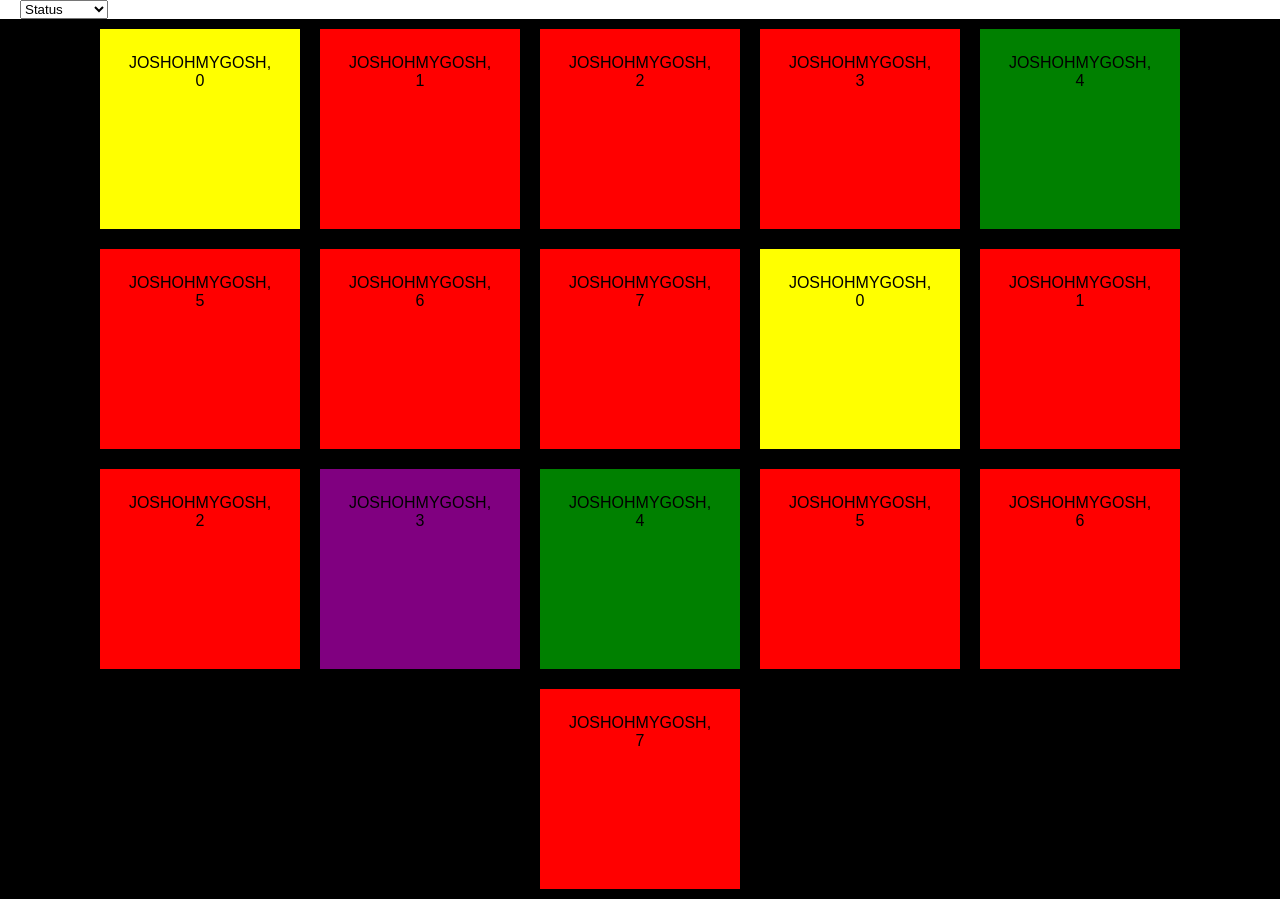
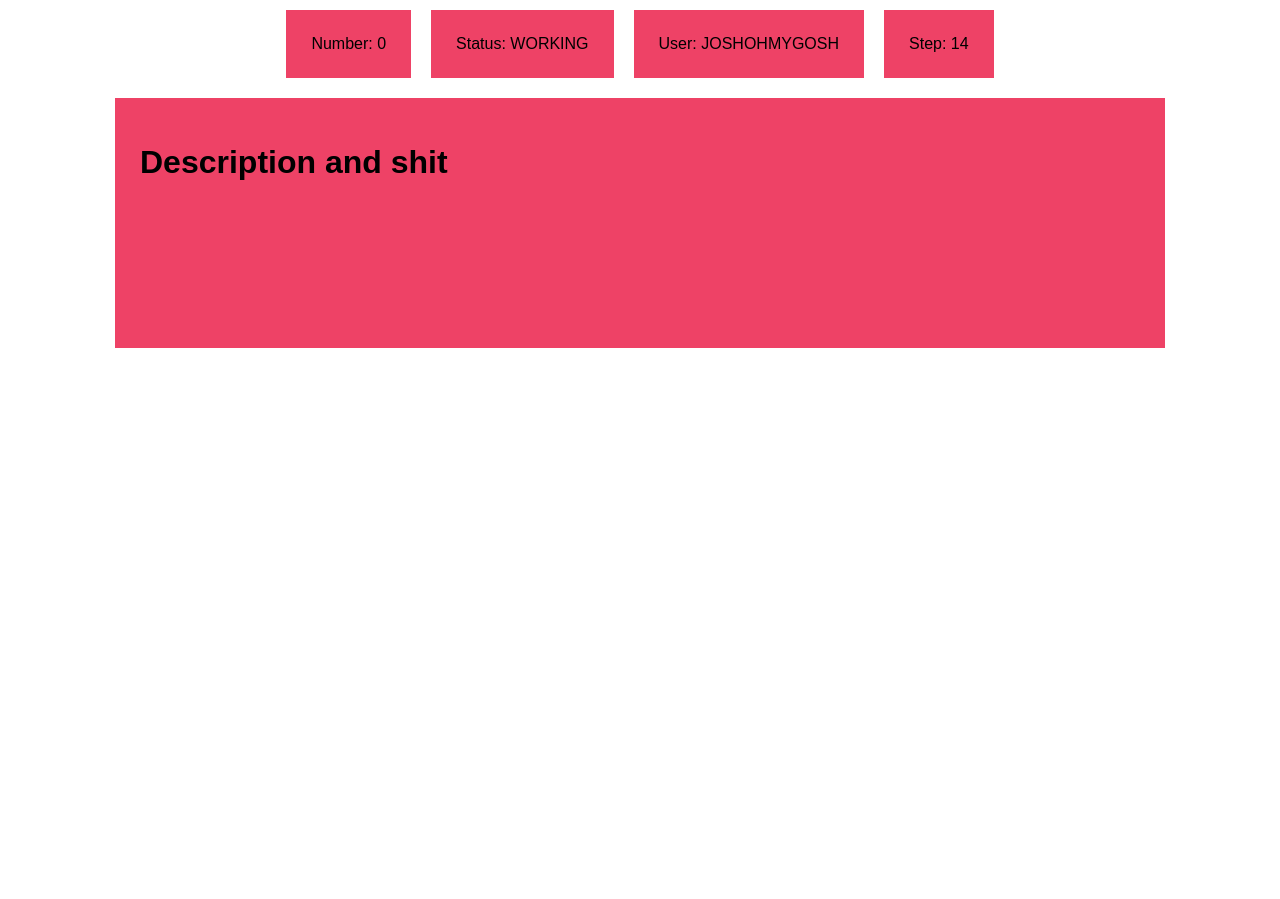
Before and after one commit to GrayTurtle/rocket-workshop, a React (Create React App) app: page / in a window 1280 px wide. After the commit the page ends 800 px from the top, so only its background shows below. Built offline with nearby package versions, Linux system fonts and the light colour scheme.

Commit message:
add userINfo and description

```diff
--- a/src/App.js
+++ b/src/App.js
@@ -3,13 +3,14 @@ import logo from './logo.svg';
 import './App.css';
 import AttendeeBox from './AttendeeBox';
 import GodMode from './GodMode';
+import Attendee from './Attendee';
 
 class App extends Component {
   render() {
 
     return (
       <div className="App">
-        <GodMode/>
+        <Attendee/>
       </div>
     );
   }
--- /dev/null
+++ b/src/Attendee.css
@@ -0,0 +1,55 @@
+
+
+.AttendeeInfo {
+    display: flex;
+    flex-wrap: wrap;
+    justify-content: center;
+}
+
+.Name {
+    background: #EE4266;
+    height: auto;
+    width: auto;
+    margin: 10px;
+    padding: 25px;
+}
+
+.Number {
+    background: #EE4266;
+    height: auto;
+    width: auto;
+    margin: 10px;
+    padding: 25px;
+}
+
+.Status {
+    background: #EE4266;
+    height: auto;
+    width: auto;
+    margin: 10px;
+    padding: 25px;
+}
+
+.Step {
+    background: #EE4266;
+    height: auto;
+    width: auto;
+    margin: 10px;
+    padding: 25px;
+}
+
+.Description {
+    display: flex;
+    flex-wrap: wrap;
+    justify-content: center;
+}
+
+.DescriptionBox {
+    background: #EE4266;
+    height: 200px;
+    width: 1000px;
+    text-align: left;
+    word-wrap: break-word;
+    margin: 10px;
+    padding: 25px;
+}
--- a/src/Attendee.js
+++ b/src/Attendee.js
@@ -1,3 +1,49 @@
-/*
-    Each attendee for when we click on them in God View
-*/
+import React, { Component } from 'react';
+import PropTypes from 'prop-types';
+
+import './Attendee.css';
+
+class Attendee extends Component {
+    render() {
+        const {status, step, username, num} = this.props;
+        const attendees = {status: 'WORKING', step: 14, username: 'JOSHOHMYGOSH', num: 0};
+
+        return (
+            <div className="Attendee">
+
+                <div className="AttendeeInfo">
+                    <div className="Number">
+                        Number: {attendees.num}
+                    </div>
+                    <div className="Status">
+                        Status: {attendees.status}
+                    </div>
+                    <div className="Name">
+                        User: {attendees.username}
+                    </div>
+                    <div className="Step">
+                        Step: {attendees.step}
+                    </div>
+                </div>
+
+                <div className="Description">
+                    <div className="DescriptionBox">
+                        <h1>Description and shit</h1>
+                    </div>
+                </div>
+
+                <div className="Mentors">
+
+                </div>
+
+            </div>
+        );
+    }
+}
+
+
+Attendee.propTypes = {
+
+};
+
+export default Attendee;
--- a/src/Filter.js
+++ b/src/Filter.js
@@ -1,5 +1,4 @@
 import React, { Component } from 'react';
-import AttendeeBox from './AttendeeBox';
 import './Filter.css';
 
 class Filter extends Component {
```
Also changed, not shown: src/GodMode.js (+9 -2 lines).
